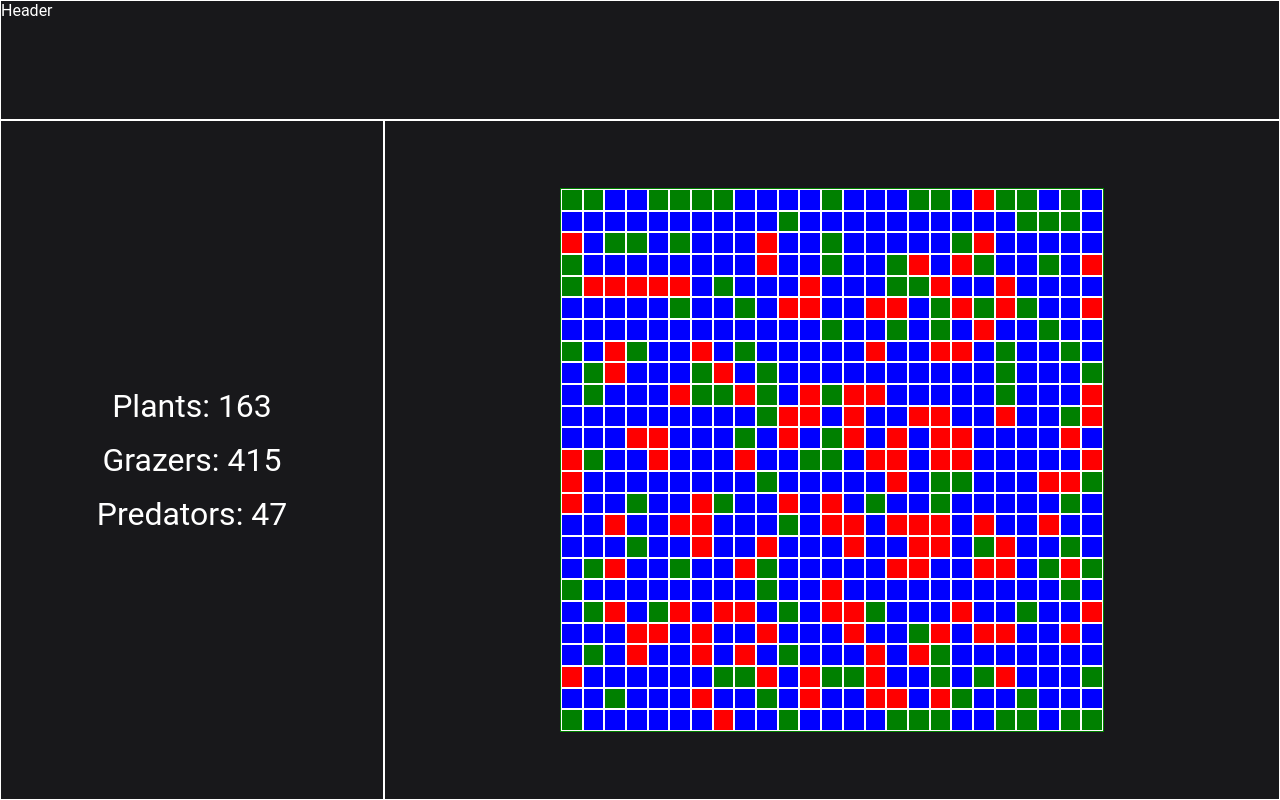
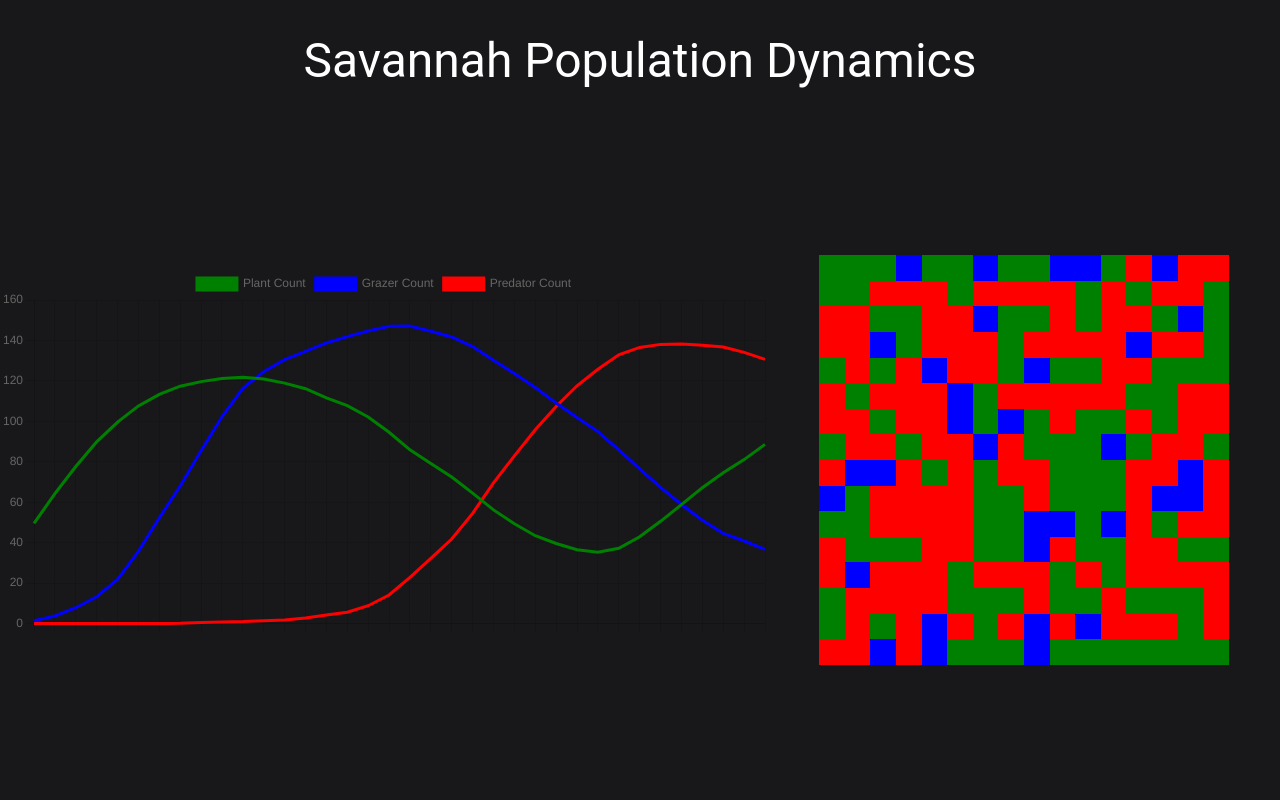
Before and after one commit to rhodesrt/sylva, a React (Create React App) app: page / in a window 1280 px wide. Built offline with nearby package versions, Linux system fonts and the light colour scheme.

Commit message:
working implementation with header

```diff
--- a/package.json
+++ b/package.json
@@ -6,7 +6,9 @@
     "@testing-library/jest-dom": "^5.16.2",
     "@testing-library/react": "^12.1.3",
     "@testing-library/user-event": "^13.5.0",
+    "chart.js": "^3.7.1",
     "react": "^17.0.2",
+    "react-chartjs-2": "^4.0.1",
     "react-dom": "^17.0.2",
     "react-scripts": "5.0.0",
     "web-vitals": "^2.1.4"
--- a/src/components/Grid.js
+++ b/src/components/Grid.js
@@ -56,7 +56,7 @@ const SylvaWorld = () => {
     });
   }, []);
   // end responsive grid dimensions
-  let sylvaUnits = createSylvaArray(625);
+  let sylvaUnits = createSylvaArray(256);
 
   return (
     <div
@@ -74,7 +74,7 @@ const SylvaWorld = () => {
 };
 
 const SylvaUnit = (props) => {
-  const conditions = useRef(initialConditionSetter());
+  const conditions = useRef(initialConditionSetter(15, 0, 0));
   const [backgroundColor, setBackgroundColor] = useState("black");
 
   function runCycle() {
@@ -93,13 +93,11 @@ const SylvaUnit = (props) => {
       });
       // check if conditions meet requirements for identity change
       let newIdentity = "";
-      if (conditions.current.primaryConsumer > 6) {
+      if (conditions.current.primaryConsumer >= 9) {
         newIdentity = "primaryConsumer";
-      } else if (conditions.current.secondaryConsumer > 9) {
+      } else if (conditions.current.secondaryConsumer >= 9) {
         newIdentity = "secondaryConsumer";
-      } else if (conditions.current.photosynthetic > 6) {
-        newIdentity = "photosynthetic";
-      } else {
+      } else if (conditions.current.photosynthetic >= 7) {
         newIdentity = "photosynthetic";
       }
 
@@ -113,7 +111,7 @@ const SylvaUnit = (props) => {
         }
       }
       // reset conditions
-      conditions.current = initialConditionSetter();
+      conditions.current = initialConditionSetter(0, 0, 0);
       conditions.current.stage = newIdentity;
       runCycle();
     }, 2000 + Math.random() * 2000);
@@ -122,10 +120,6 @@ const SylvaUnit = (props) => {
     runCycle();
   }, []);
 
-  // Develop evolution dependencies
-  // Develop custom increment functions for each life form
-  // Ping surrounding environment to customize abiotic increment multipliers
-
   return (
     <div
       className="sylva-unit"
--- a/src/components/Header.js
+++ b/src/components/Header.js
@@ -1,7 +1,11 @@
 import "./componentStyles.css";
 
 const Header = () => {
-  return <div className="header-container">Header</div>;
+  return (
+    <div className="header-container">
+      <div>Savannah Population Dynamics</div>
+    </div>
+  );
 };
 
 export default Header;
--- a/src/components/LeftPanel.js
+++ b/src/components/LeftPanel.js
@@ -1,14 +1,52 @@
 import "./componentStyles.css";
-import { useState, useEffect } from "react";
+import { useState, useEffect, useRef } from "react";
+import { Line } from "react-chartjs-2";
+import { Chart, registerables } from "chart.js";
 
 const LeftPanel = () => {
-  const [counts, setCounts] = useState({
-    plantCount: 0,
-    grazerCount: 0,
-    predatorCount: 0,
+  Chart.register(...registerables);
+  const [data, setData] = useState({
+    labels: [],
+    datasets: [
+      {
+        label: "Plant Count",
+        data: [],
+        fill: false,
+        borderColor: "green",
+        tension: 0,
+        animation: {
+          duration: 1000,
+        },
+      },
+      {
+        label: "Grazer Count",
+        data: [],
+        fill: false,
+        borderColor: "brown",
+        tension: 0,
+        animation: {
+          duration: 1000,
+        },
+      },
+      {
+        label: "Predator Count",
+        data: [],
+        fill: false,
+        borderColor: "red",
+        tension: 0,
+        animation: {
+          duration: 1000,
+        },
+      },
+    ],
   });
 
-  function getCounts() {
+  const plantPoints = useRef([]);
+  const grazerPoints = useRef([]);
+  const predatorPoints = useRef([]);
+  const labelArray = useRef([]);
+
+  function addPoints() {
     let newCounts = {
       plantCount: 0,
       grazerCount: 0,
@@ -24,20 +62,84 @@ const LeftPanel = () => {
         newCounts.predatorCount++;
       }
     });
-    setCounts(newCounts);
+
+    if (labelArray.current.length > 35) {
+      plantPoints.current.push(newCounts.plantCount);
+      grazerPoints.current.push(newCounts.grazerCount);
+      predatorPoints.current.push(newCounts.predatorCount);
+
+      plantPoints.current = plantPoints.current.slice(1);
+      grazerPoints.current = grazerPoints.current.slice(1);
+      predatorPoints.current = predatorPoints.current.slice(1);
+
+      labelArray.current = labelArray.current.slice(1);
+      labelArray.current.push("");
+    } else {
+      plantPoints.current.push(newCounts.plantCount);
+      grazerPoints.current.push(newCounts.grazerCount);
+      predatorPoints.current.push(newCounts.predatorCount);
+
+      labelArray.current.push("");
+    }
+
+    setData({
+      labels: labelArray.current,
+      datasets: [
+        {
+          label: "Plant Count",
+          data: plantPoints.current,
+          fill: false,
+          borderColor: "green",
+          backgroundColor: "green",
+          tension: 0,
+          animation: {
+            duration: 1000,
+          },
+        },
+        {
+          label: "Grazer Count",
+          data: grazerPoints.current,
+          fill: false,
+          borderColor: "blue",
+          backgroundColor: "blue",
+          tension: 0,
+          animation: {
+            duration: 1000,
+          },
+        },
+        {
+          label: "Predator Count",
+          data: predatorPoints.current,
+          fill: false,
+          borderColor: "red",
+          backgroundColor: "red",
+          tension: 0,
+          animation: {
+            duration: 1000,
+          },
+        },
+      ],
+    });
   }
 
   useEffect(() => {
     setTimeout(() => {
-      getCounts();
-    }, 1000);
-  });
+      addPoints();
+    }, 150);
+  }, [data]);
 
   return (
     <div className="leftPanel-container">
-      <p className="plant-count">Plants: {counts.plantCount}</p>
-      <p className="grazer-count">Grazers: {counts.grazerCount}</p>
-      <p className="predator-count">Predators: {counts.predatorCount}</p>
+      <Line
+        data={data}
+        options={{
+          elements: {
+            point: {
+              radius: 0,
+            },
+          },
+        }}
+      />
     </div>
   );
 };
--- a/src/components/componentStyles.css
+++ b/src/components/componentStyles.css
@@ -26,18 +26,20 @@ a:visited {
   height: 100vh;
   max-width: 1400px;
   display: grid;
-  grid-template-columns: 30% 70%;
+  grid-template-columns: 60% 40%;
   grid-template-rows: 15% 1fr;
 }
 
 .header-container {
-  border: 1px solid white;
   grid-column: 1/3;
   grid-row: 1/2;
+  display: flex;
+  justify-content: center;
+  align-items: center;
+  font-size: calc(1.8rem + 1.5vw);
 }
 
 .leftPanel-container {
-  border: 1px solid white;
   grid-column: 1/2;
   grid-row: 2/3;
   display: flex;
@@ -51,7 +53,6 @@ a:visited {
 }
 
 .grid-container {
-  border: 1px solid white;
   grid-column: 2/3;
   grid-row: 2/3;
   display: flex;
@@ -61,21 +62,20 @@ a:visited {
   justify-content: center;
 }
 .sylvaWorld-container {
-  border: 1px solid green;
   width: 80%;
   display: grid;
-  grid-template-columns: repeat(25, 1fr);
-  grid-template-rows: repeat(25, 1fr);
+  grid-template-columns: repeat(16, 1fr);
+  grid-template-rows: repeat(16, 1fr);
 }
 .sylva-unit {
   text-align: center;
-  border: 1px solid white;
 }
 
 @media (max-width: 700px) {
   .app-container {
-    grid-template-rows: 12% 60% 1fr;
+    grid-template-rows: 12% 50% 1fr;
     grid-template-columns: 1fr;
+    height: 90vh;
   }
   .header-container {
     grid-column: 1/2;
@@ -89,8 +89,4 @@ a:visited {
     grid-column: 1/2;
     grid-row: 3/4;
   }
-  .stats-graph {
-    height: 210px;
-    width: 60%;
-  }
 }
--- a/src/components/helpers.js
+++ b/src/components/helpers.js
@@ -8,12 +8,12 @@ export const createSylvaArray = (size) => {
   return array;
 };
 
-export const initialConditionSetter = () => {
+export const initialConditionSetter = (photo, primary, secondary) => {
   return {
     stage: "",
-    photosynthetic: 0,
-    primaryConsumer: 0,
-    secondaryConsumer: 0,
+    photosynthetic: photo,
+    primaryConsumer: primary,
+    secondaryConsumer: secondary,
   };
 };
 
```
Also changed, not shown: 1 other file (tests, documents, lock files or other folders).
